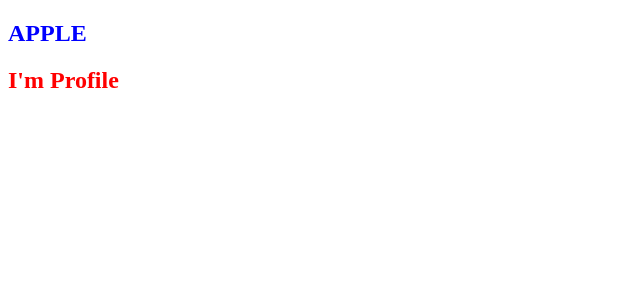
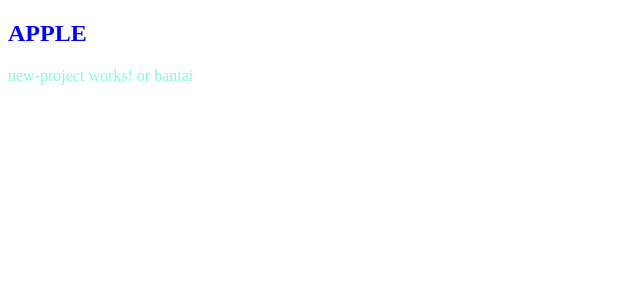
Before and after one commit to zeeshan5431/Angular-Practice, an Angular app in the folder practice_project/: page / in a window 1280 px wide. Shown: the top 300 px of the page, without its empty margins (0-640 px from the left). Built offline with nearby package versions, Linux system fonts and the light colour scheme.

Commit message:
i use ng generate component <component-name> to generate a component

```diff
--- a/practice_project/src/app/app.component.html
+++ b/practice_project/src/app/app.component.html
@@ -2,4 +2,6 @@
 
 
 <!-- we can use the coustume component number times -->
-<my_profile></my_profile>
+<!-- <my_profile></my_profile> -->
+
+<app-new-project></app-new-project>
--- a/practice_project/src/app/app.module.ts
+++ b/practice_project/src/app/app.module.ts
@@ -2,12 +2,12 @@ import { NgModule } from '@angular/core';
 import { BrowserModule } from '@angular/platform-browser';
 
 import { AppComponent } from './app.component';
-import { ProfileComponent } from './profile/profile.component';
+import { NewProjectComponent } from './new-project/new-project.component';
 
 @NgModule({
   declarations: [
     AppComponent,
-    ProfileComponent,
+    NewProjectComponent
   ],
   imports: [
     BrowserModule
--- /dev/null
+++ b/practice_project/src/app/new-project/new-project.component.css
@@ -0,0 +1,3 @@
+p{
+    color: aquamarine;
+};
--- /dev/null
+++ b/practice_project/src/app/new-project/new-project.component.html
@@ -0,0 +1 @@
+<p>new-project works! or bantai</p>
--- /dev/null
+++ b/practice_project/src/app/new-project/new-project.component.ts
@@ -0,0 +1,15 @@
+import { Component, OnInit } from '@angular/core';
+
+@Component({
+  selector: 'app-new-project',
+  templateUrl: './new-project.component.html',
+  styleUrls: ['./new-project.component.css']
+})
+export class NewProjectComponent implements OnInit {
+
+  constructor() { }
+
+  ngOnInit(): void {
+  }
+
+}
--- a/practice_project/src/app/profile/profile.component.css
+++ /dev/null
@@ -1,3 +0,0 @@
-h2{
-    color: red;
-};
--- a/practice_project/src/app/profile/profile.component.ts
+++ /dev/null
@@ -1,17 +0,0 @@
-import { Component } from '@angular/core';
-
-@Component({
-  // these are the three ways to use component
-  // selector: `apple`,
-  // selector: `.apple`,
-
-
-//   this we create a costume component
-  selector: 'my_profile',
-  template: "<h2> I'm Profile</h2>",
-  styleUrls: ['./profile.component.css']
-})
-
- export class ProfileComponent{
-
- }
```
Also changed, not shown: 1 other file (tests, documents, lock files or other folders).
